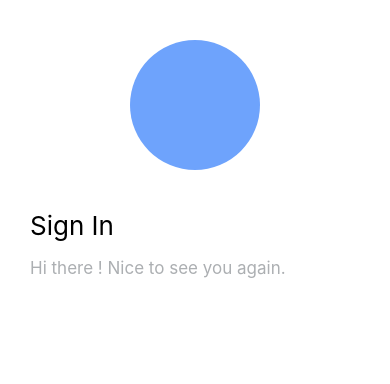
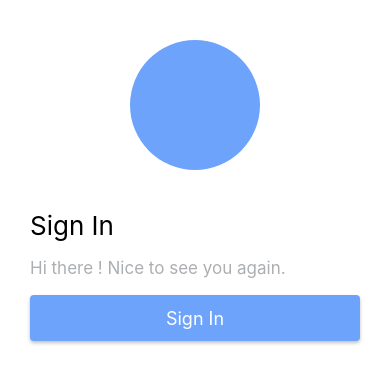
Before and after one commit to saad277/RN-Connect-App, a React Native app: screen /Login in a window 390 px wide. Shown: the top 384 px of the page. Built offline with nearby package versions, Linux system fonts and the light colour scheme.

Commit message:
button component

```diff
--- /dev/null
+++ b/src/components/Button/Button.js
@@ -0,0 +1,51 @@
+import React from "react";
+import { TouchableOpacity, StyleSheet } from "react-native";
+
+import { AppColors } from "../../style";
+
+import { Text } from "../Text";
+
+const Button = (props) => {
+    const {
+        isLoading = false,
+        text = "Submit",
+        onPress = () => {},
+        disabled = false,
+        fontSize = 18,
+        containerStyles = {}
+    } = props;
+
+    return (
+        <TouchableOpacity
+            style={[styles.container, containerStyles]}
+            activeOpacity={0.8}
+            onPress={onPress}
+            disabled={isLoading || disabled}
+        >
+            <Text color={AppColors.White} size={fontSize}>
+                {text}
+            </Text>
+        </TouchableOpacity>
+    );
+};
+
+const styles = StyleSheet.create({
+    container: {
+        height: 46,
+        justifyContent: "center",
+        alignItems: "center",
+        borderRadius: 4,
+        backgroundColor: AppColors.PrimaryBlue,
+        shadowColor: AppColors.Black,
+        shadowOffset: {
+            width: 0,
+            height: 2
+        },
+        shadowOpacity: 0.25,
+        shadowRadius: 3.84,
+
+        elevation: 5
+    }
+});
+
+export default Button;
--- /dev/null
+++ b/src/components/Button/index.js
@@ -0,0 +1,2 @@
+import Button from "./Button";
+export { Button };
--- a/src/screens/Login/Login.js
+++ b/src/screens/Login/Login.js
@@ -4,6 +4,7 @@ import { View, StyleSheet } from "react-native";
 import { AppColors } from "../../style";
 
 import { Text } from "../../components/Text";
+import { Button } from "../../components/Button";
 
 const Login = () => {
     return (
@@ -21,6 +22,8 @@ const Login = () => {
             <Text color={AppColors.PrimaryGray} leftSpacing={30} size={17} bottomSpacing={17}>
                 Hi there ! Nice to see you again.
             </Text>
+
+            <Button text="Sign In" containerStyles={styles.btn} />
         </View>
     );
 };
@@ -36,6 +39,9 @@ const styles = StyleSheet.create({
         borderRadius: 130 / 2,
         alignSelf: "center",
         marginTop: 40
+    },
+    btn: {
+        marginHorizontal: 30
     }
 });
 
```
